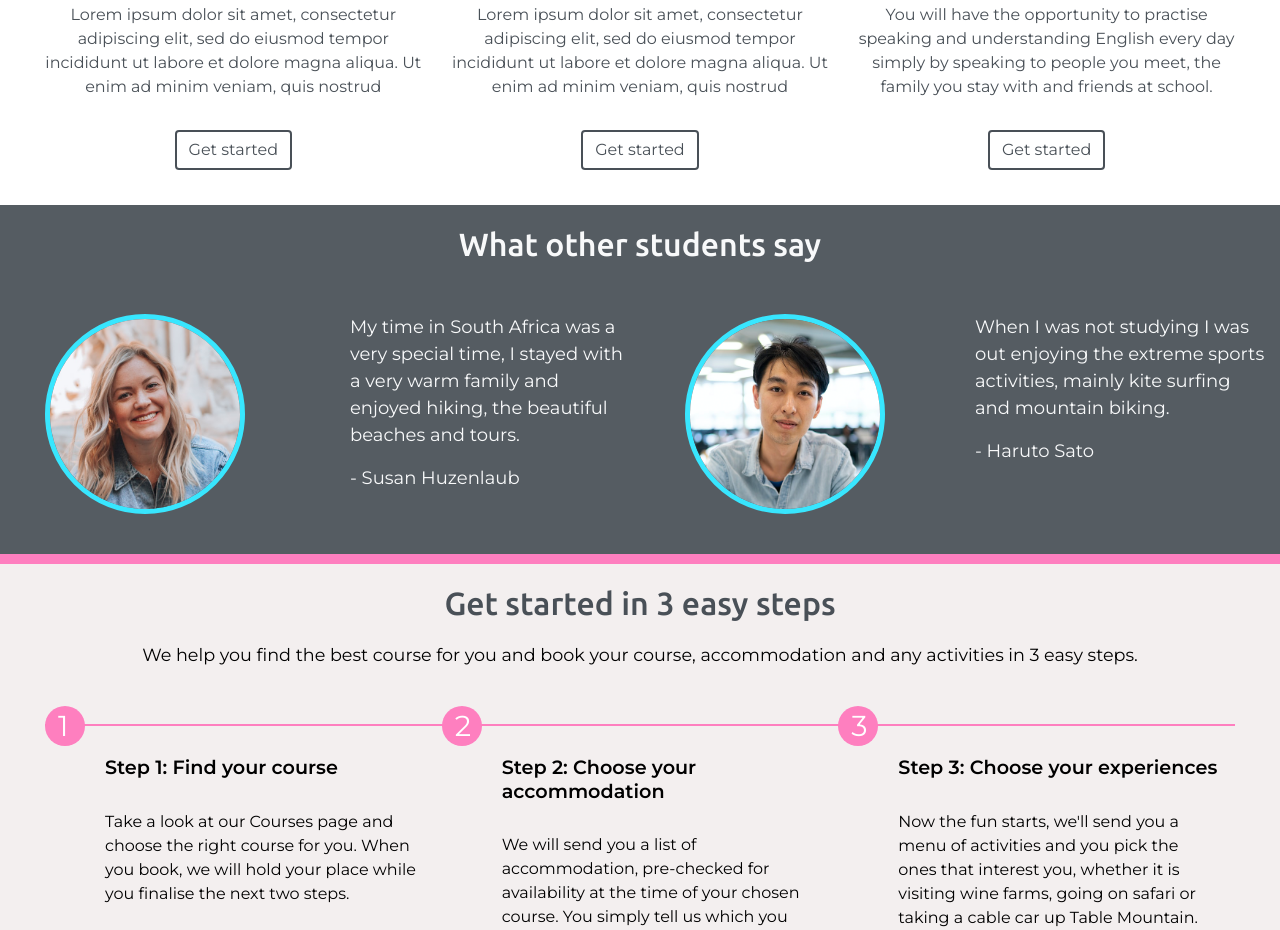
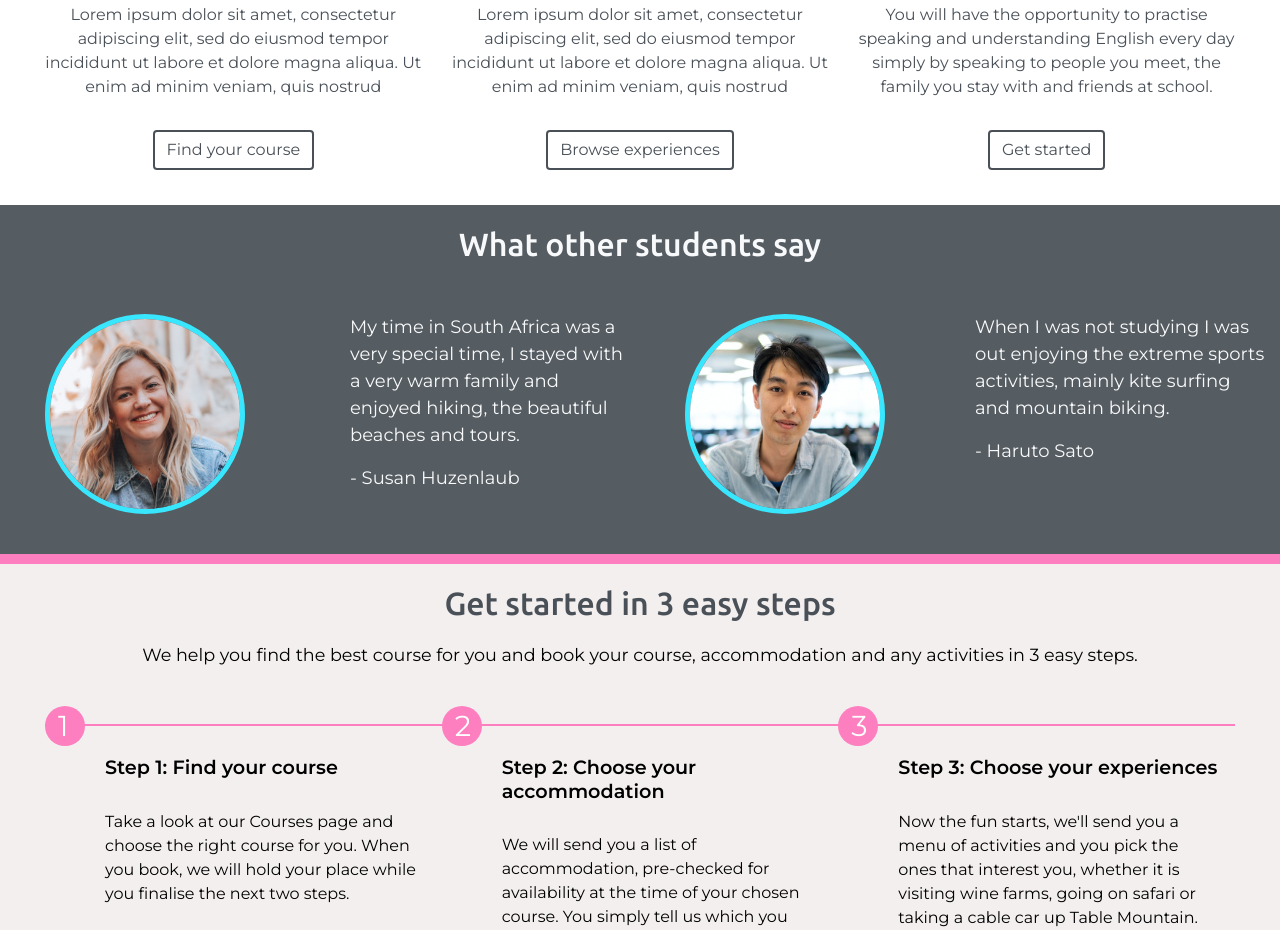
Before and after one commit to Jade-ux/Learn_English_In_South_Africa, a plain HTML site: page index.html in a window 1280 px wide. Shown: the part 1611-2541 px from the top of the page. Drawn offline with nearby package versions, Linux system fonts and the light colour scheme.

Commit message:
Fixed button links on home page

```diff
--- a/index.html
+++ b/index.html
@@ -136,12 +136,11 @@
                   Ut enim ad minim veniam, quis nostrud
                 </p>
                 <div>
-                  <button
-                    type="button"
+                  <a href="english-courses.html" role="button"
                     class="btn btn-outline-primary btn-outline__courses"
                   >
-                    Get started
-                  </button>
+                    Find your course
+                  </a>
                 </div>
               </div>
           </div>
@@ -165,12 +164,11 @@
                   Ut enim ad minim veniam, quis nostrud
                 </p>
                 <div>
-                  <button
-                    type="button"
+                  <a href="experience-south-africa.html" role="button"
                     class="btn btn-outline-primary btn-outline__experience"
                   >
-                    Get started
-                  </button>
+                    Browse experiences
+                  </a>
                 </div>
               </div>
           </div>
@@ -195,12 +193,11 @@
                   you meet, the family you stay with and friends at school.
                 </p>
                 <div>
-                  <button
-                    type="button"
+                                <a href="enquire-about-english-courses.html" role="button"
                     class="btn btn-outline-primary btn-outline__enquire"
                   >
                     Get started
-                  </button>
+                  </a>
                 </div>
               </div>
             </div>
```
